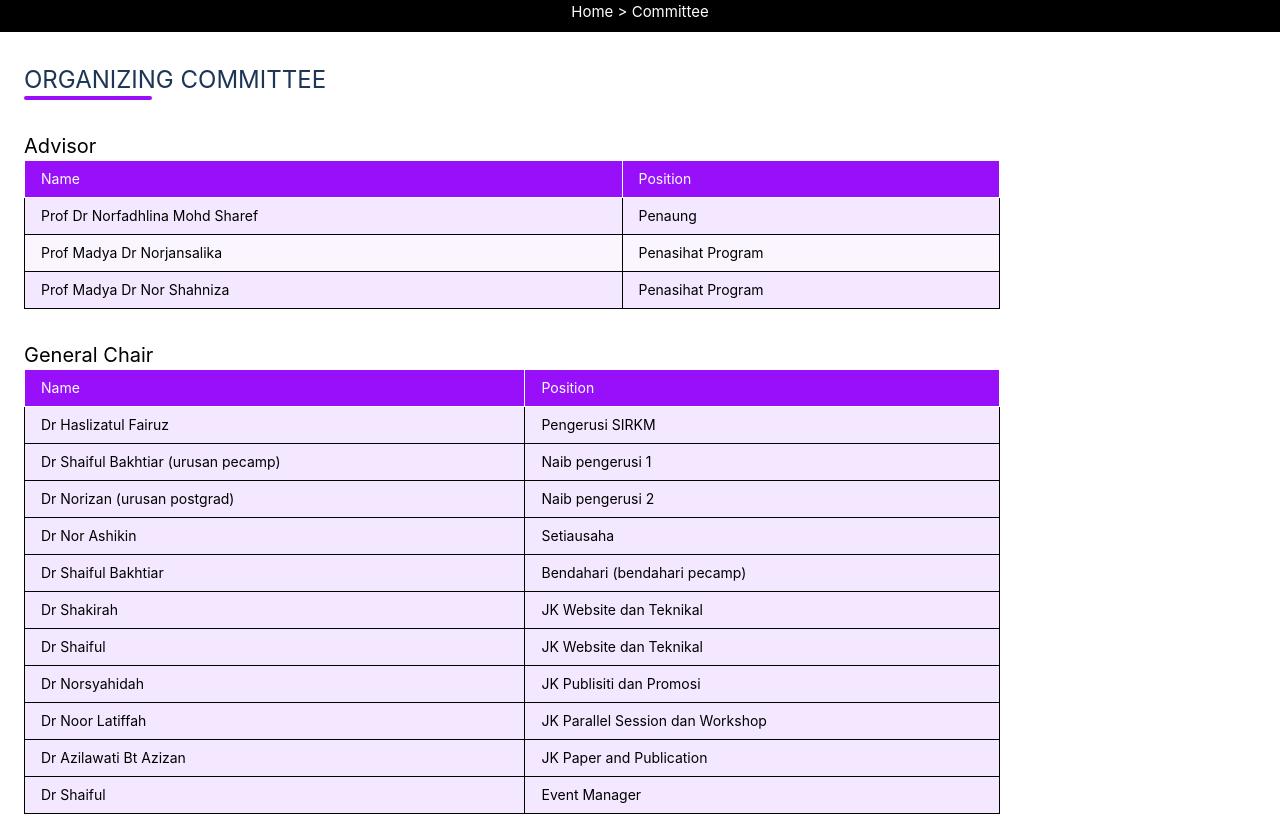
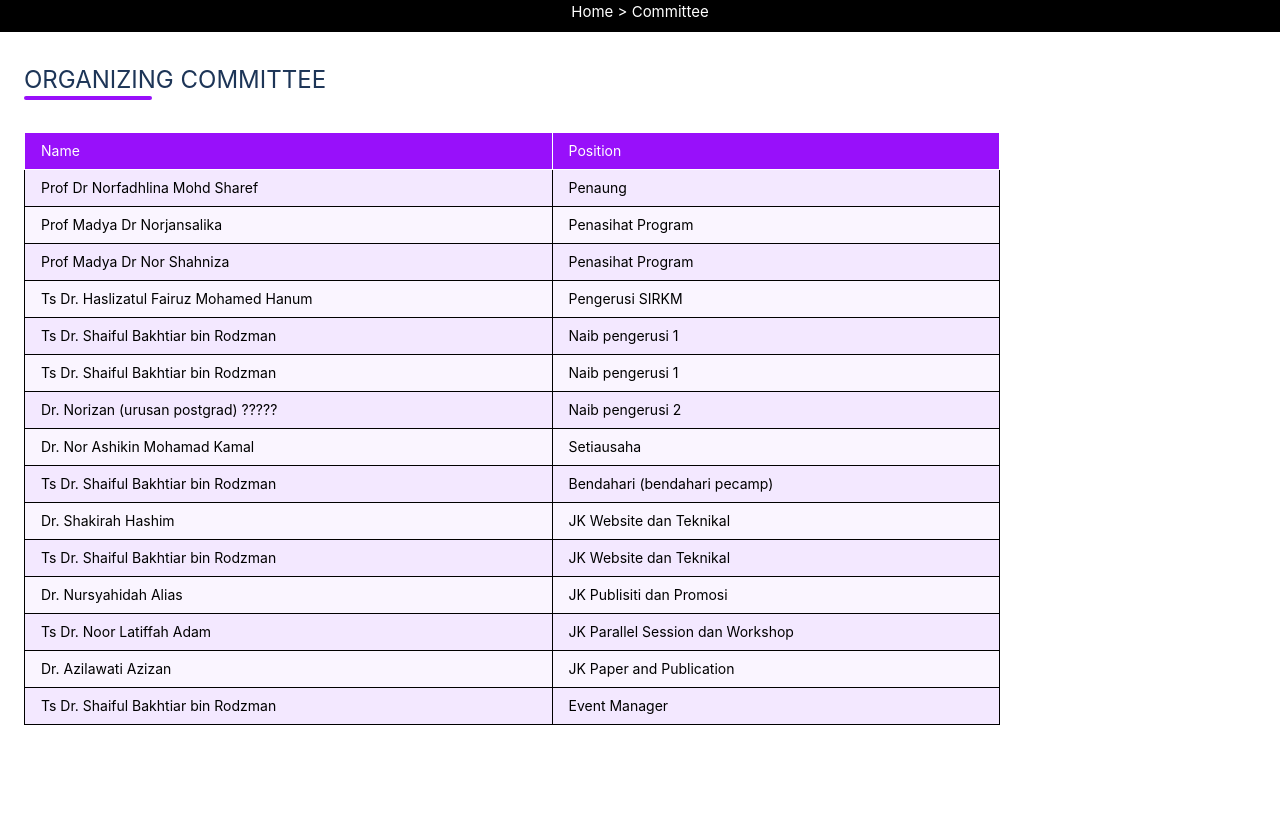
Before and after one commit to zafarshahrin/SIRKM2025, a Vue app: page /committee in a window 1280 px wide. Shown: the part 320-1135 px from the top of the page. Built offline with nearby package versions, Linux system fonts and the light colour scheme; grey boxes are pictures that could not be loaded.

Commit message:
latest 2400

```diff
--- a/src/components/views/committee.vue
+++ b/src/components/views/committee.vue
@@ -27,7 +27,7 @@
 
       <!-- Advisor -->
       <div>
-        <h2 class="text-xl font-semibold mb-4">Advisor</h2>
+        <h2 class="text-xl font-semibold mb-4"></h2>
         <table class="w-full border border-gray-300 text-sm">
           <thead class="bg-purple-600 text-white">
             <tr>
@@ -48,75 +48,65 @@
               <td class="border px-4 py-2">Prof Madya Dr Nor Shahniza</td>
               <td class="border px-4 py-2">Penasihat Program</td>
             </tr>
-          </tbody>
-        </table>
-      </div>
-
-      <!-- Repeat this structure for each section -->
-      <div class="h-8"></div>
-
-      <!-- General Chair -->
-      <div>
-        <h2 class="text-xl font-semibold mb-4">General Chair</h2>
-        <table class="w-full border border-gray-300 text-sm">
-          <thead class="bg-purple-600 text-white">
-            <tr>
-              <th class="border px-4 py-2 text-left">Name </th>
-              <th class="border px-4 py-2 text-left">Position</th>
-            </tr>
-          </thead>
-          <tbody>
-            <tr class="bg-purple-100">
-              <td class="border px-4 py-2">Dr Haslizatul Fairuz</td>
+                        <tr class="bg-purple-50">
+              <td class="border px-4 py-2">Ts Dr. Haslizatul Fairuz Mohamed Hanum</td>
               <td class="border px-4 py-2">Pengerusi SIRKM</td>
             </tr>
-                        <tr class="bg-purple-100">
-              <td class="border px-4 py-2">Dr Shaiful Bakhtiar (urusan pecamp)</td>
+                                    <tr class="bg-purple-100">
+              <td class="border px-4 py-2">Ts Dr. Shaiful Bakhtiar bin Rodzman</td>
+              <td class="border px-4 py-2">Naib pengerusi 1</td>
+            </tr>
+                                    <tr class="bg-purple-50">
+              <td class="border px-4 py-2">Ts Dr. Shaiful Bakhtiar bin Rodzman</td>
               <td class="border px-4 py-2">Naib pengerusi 1</td>
             </tr>
                                     <tr class="bg-purple-100">
-              <td class="border px-4 py-2">Dr Norizan (urusan postgrad)</td>
+              <td class="border px-4 py-2">Dr. Norizan (urusan postgrad) ?????</td>
               <td class="border px-4 py-2">Naib pengerusi 2</td>
             </tr>
-                                                <tr class="bg-purple-100">
-              <td class="border px-4 py-2">Dr Nor Ashikin</td>
+                                                <tr class="bg-purple-50">
+              <td class="border px-4 py-2">Dr. Nor Ashikin Mohamad Kamal</td>
               <td class="border px-4 py-2">Setiausaha</td>
             </tr>
                                                             <tr class="bg-purple-100">
-              <td class="border px-4 py-2">Dr Shaiful Bakhtiar</td>
+              <td class="border px-4 py-2">Ts Dr. Shaiful Bakhtiar bin Rodzman</td>
               <td class="border px-4 py-2">Bendahari (bendahari pecamp)</td>
             </tr>
-                                                                        <tr class="bg-purple-100">
-              <td class="border px-4 py-2">Dr Shakirah</td>
+                                                                        <tr class="bg-purple-50">
+              <td class="border px-4 py-2">Dr. Shakirah Hashim</td>
               <td class="border px-4 py-2">JK Website dan Teknikal</td>
             </tr>
                                                                                     <tr class="bg-purple-100">
-              <td class="border px-4 py-2">Dr Shaiful</td>
+              <td class="border px-4 py-2">Ts Dr. Shaiful Bakhtiar bin Rodzman</td>
               <td class="border px-4 py-2">JK Website dan Teknikal</td>
             </tr>
-                                                                                                <tr class="bg-purple-100">
-              <td class="border px-4 py-2">Dr Norsyahidah</td>
+                                                                                                <tr class="bg-purple-50">
+              <td class="border px-4 py-2">Dr. Nursyahidah Alias</td>
               <td class="border px-4 py-2">JK Publisiti dan Promosi</td>
             </tr>
                                                                                                             <tr class="bg-purple-100">
-              <td class="border px-4 py-2">Dr Noor Latiffah</td>
+              <td class="border px-4 py-2">Ts Dr. Noor Latiffah Adam</td>
               <td class="border px-4 py-2">JK Parallel Session dan Workshop</td>
             </tr>
-                                                                                                                        <tr class="bg-purple-100">
-              <td class="border px-4 py-2">Dr Azilawati Bt Azizan</td>
+                                                                                                                        <tr class="bg-purple-50">
+              <td class="border px-4 py-2">Dr. Azilawati Azizan</td>
               <td class="border px-4 py-2">JK Paper and Publication</td>
             </tr>
                                                                                                                                     <tr class="bg-purple-100">
-              <td class="border px-4 py-2">Dr Shaiful</td>
+              <td class="border px-4 py-2">Ts Dr. Shaiful Bakhtiar bin Rodzman</td>
               <td class="border px-4 py-2">Event Manager </td>
             </tr>
           </tbody>
         </table>
       </div>
 
-      <!-- Example continues... -->
-      <!-- Just follow the same structure for General Co-Chair, Secretary, Finance, Track Chairs, Logistics, Publication, Publicity, Local Organising -->
-      <!-- Each <tr> will now have two <td>: one for the name, one with "TBA" -->
+
+      <div>
+
+
+      </div>
+
+
 
     </div>
   </div>
```
